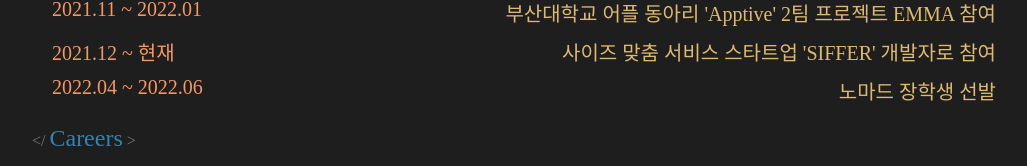
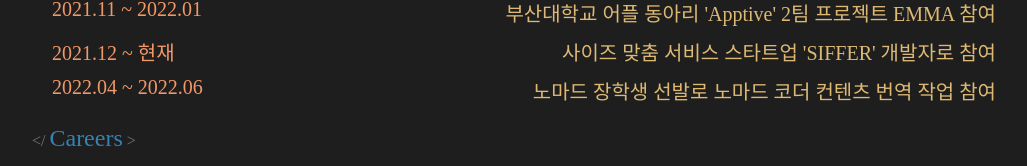
Before and after one commit to on-stu/minsu-info, a React (Create React App) app: page / in a window 1280 px wide. Shown: the part 4484-4650 px from the top of the page, without its empty margins (116-1143 px from the left). Built offline with nearby package versions, Linux system fonts and the light colour scheme; a web font is replaced by a local one.

Commit message:
nomad careers

```diff
--- a/src/components/Careers.js
+++ b/src/components/Careers.js
@@ -85,7 +85,10 @@
             date="2021.12 ~ 현재"
             content="사이즈 맞춤 서비스 스타트업 'SIFFER' 개발자로 참여"
           />
-          <EachCarrer date="2022.04 ~ 2022.06" content="노마드 장학생 선발" />
+          <EachCarrer
+            date="2022.04 ~ 2022.06"
+            content="노마드 장학생 선발로 노마드 코더 컨텐츠 번역 작업 참여"
+          />
         </div>
         <span>
           <span className="tag">{"</ "}</span>
```
